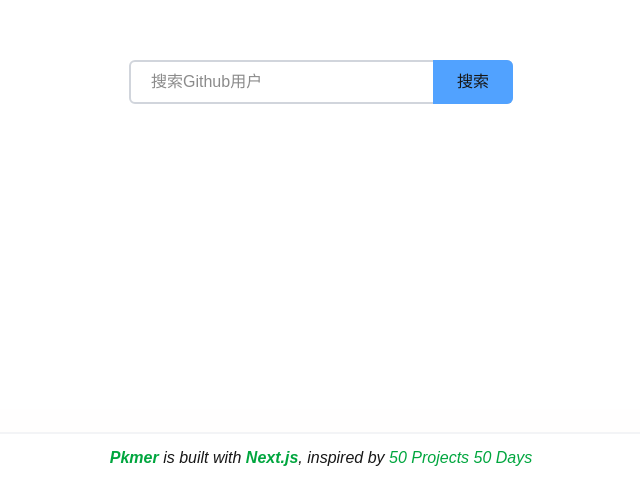
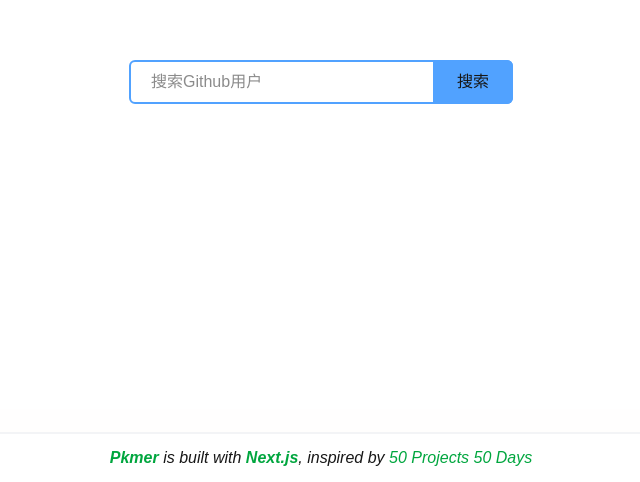
Before and after one commit to upangka/50days50projectsUseNextJs, a Next.js app: page /github-profiles in a window 1280 px wide. Shown: the part 318-800 px from the top of the page, without its empty margins (319-959 px from the left). Built offline with nearby package versions, Linux system fonts and the light colour scheme.

Commit message:
feat(focuse): 修复自动聚焦

```diff
--- a/src/app/(cases)/github-profiles/_components/search-input.tsx
+++ b/src/app/(cases)/github-profiles/_components/search-input.tsx
@@ -1,9 +1,17 @@
 'use client'
 import { useRouter } from 'next/navigation'
+import { useEffect, useRef } from 'react'
 
 interface SearchInputProps {}
 const SearchInput: React.FC<SearchInputProps> = () => {
   const router = useRouter()
+
+  const inputRef = useRef<HTMLInputElement>(null)
+
+  useEffect(() => {
+    inputRef?.current?.focus()
+  }, [])
+
   const handleFormSubmit = (formData: FormData) => {
     const username = formData.get('username')
     if (!username) {
@@ -20,6 +28,7 @@ const SearchInput: React.FC<SearchInputProps> = () => {
       >
         <div className='relative w-full'>
           <input
+            ref={inputRef}
             className='mr-0.5 w-full rounded-md border-2 border-gray-300 px-5 py-2 focus:border-blue-400 focus:outline-none'
             type='text'
             name='username'
```
